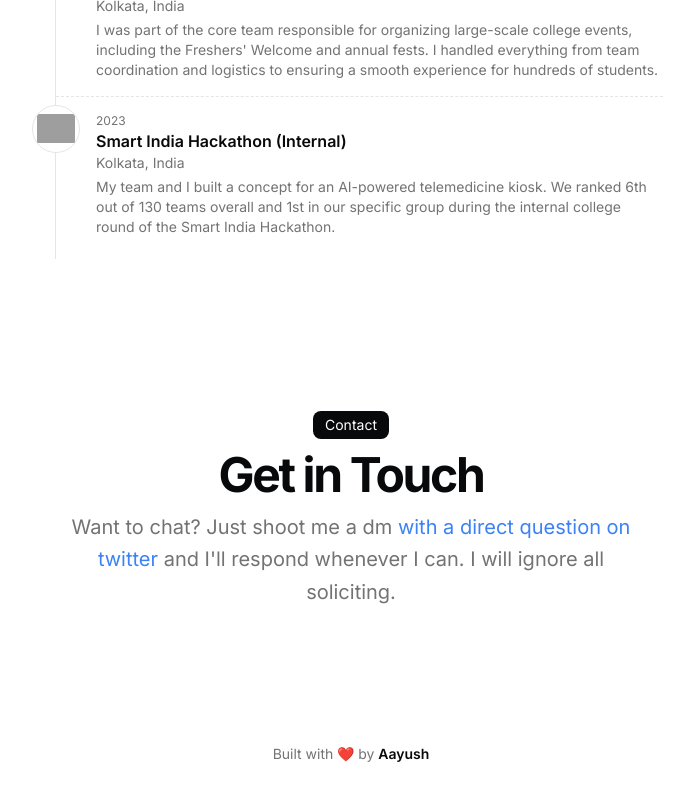
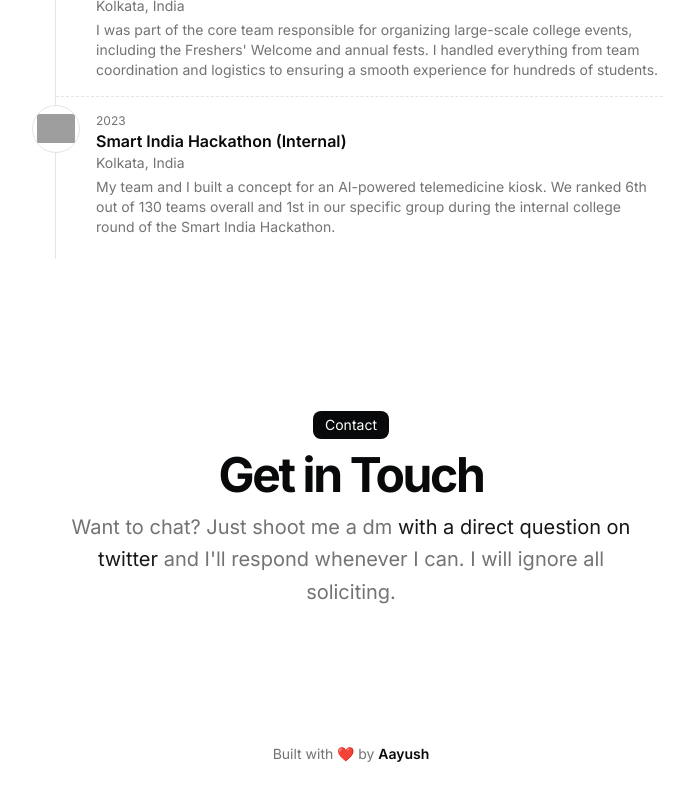
Before and after one commit to ayush5718/aayush-portfolio, a Next.js app: page / in a window 1280 px wide. Shown: the part 3571-4371 px from the top of the page, without its empty margins (289-983 px from the left). Built offline with nearby package versions, Linux system fonts and the light colour scheme; grey boxes are pictures that could not be loaded.

Commit message:
some ui theme changes

```diff
--- a/src/app/globals.css
+++ b/src/app/globals.css
@@ -4,6 +4,7 @@
 
 @layer base {
   :root {
+    color-scheme: light;
     --background: 0 0% 100%;
     --foreground: 210 11.1% 3.53%;
 
@@ -36,6 +37,7 @@
   }
 
   .dark {
+    color-scheme: dark;
     --background: 210 11.1% 3.53%;
     --foreground: 0 0% 98%;
 
@@ -71,8 +73,10 @@
     @apply border-border;
   }
 
+  html,
   body {
-    @apply bg-background text-foreground;
+    background-color: hsl(var(--background));
+    color: hsl(var(--foreground));
   }
 }
 
--- a/src/app/layout.tsx
+++ b/src/app/layout.tsx
@@ -69,13 +69,15 @@ export default function RootLayout({
       <body
         suppressHydrationWarning
         className={cn(
-          "min-h-screen bg-background font-sans antialiased max-w-2xl mx-auto py-12 sm:py-24 px-6",
+          "min-h-screen bg-background font-sans antialiased",
           fontSans.variable
         )}
       >
         <ThemeProvider attribute="class" defaultTheme="light">
           <TooltipProvider delayDuration={0}>
-            {children}
+            <div className="max-w-2xl mx-auto py-12 sm:py-24 px-6 relative">
+              {children}
+            </div>
             <Navbar />
             <ChatBot />
           </TooltipProvider>
--- a/src/app/page.tsx
+++ b/src/app/page.tsx
@@ -225,7 +225,7 @@ export default function Page() {
                 Want to chat? Just shoot me a dm{" "}
                 <Link
                   href={DATA.contact.social.X.url}
-                  className="text-blue-500 hover:underline"
+                  className="text-primary hover:underline"
                 >
                   with a direct question on twitter
                 </Link>{" "}
```
